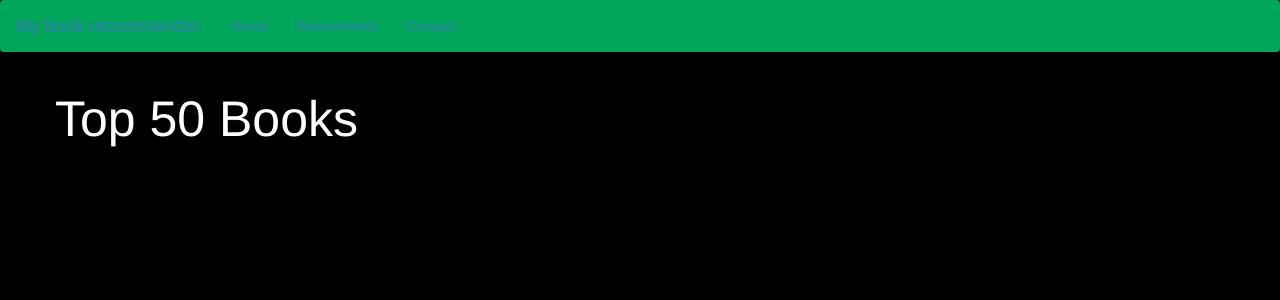
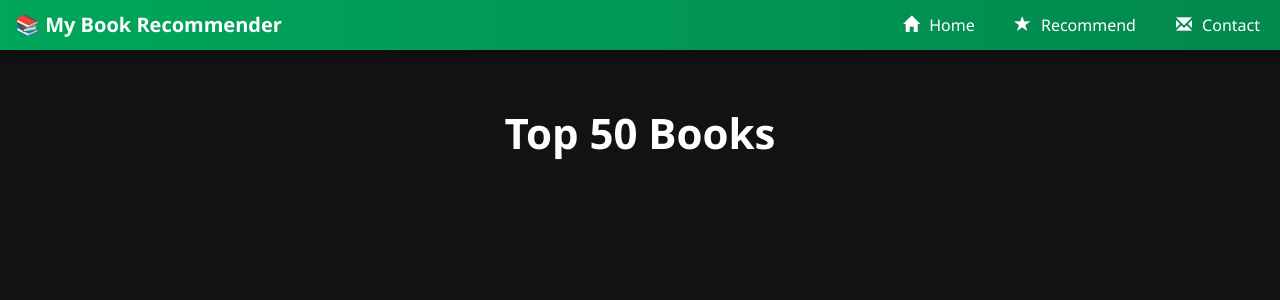
Before and after one commit to Aryansr25/BookRecommenderSystem, a Flask app: template templates/index.html in a window 1280 px wide. Shown: the top 300 px of the page. Run offline with Flask 3, Linux system fonts and the light colour scheme; the template is opened without the code that fills it, so the values that code supplies are empty; parts of the project's set-up code (start-up, migrations or seed data) failed here and were passed over; some libraries are stand-ins or nearby versions.

Commit message:
made top 50 recommendation

```diff
--- a/app.py
+++ b/app.py
@@ -1,9 +1,20 @@
-from flask import Flask,render_template
+from flask import Flask, render_template
+import pickle
 
-app=Flask(__name__)
+popular_df = pickle.load(open('popular.pkl', 'rb'))
+app = Flask(__name__)
+
+
 @app.route('/')
 def index():
-    return render_template('index.html')
+    return render_template('index.html',
+                           book_name=popular_df['Book-Title'].to_list(),
+                           author_name=popular_df['Book-Author'].to_list(),
+                           image=popular_df['Image-URL-M'].to_list(),
+                           votes=popular_df['num_ratings'].to_list(),
+                           ratings=popular_df['avg_ratings'].to_list()
+                           )
+
 
 if __name__ == '__main__':
     app.run(debug=True)
--- a/templates/index.html
+++ b/templates/index.html
@@ -3,25 +3,133 @@
 <head>
     <meta charset="UTF-8">
     <title>Book Recommender System</title>
-     <link rel="stylesheet" href="https://maxcdn.bootstrapcdn.com/bootstrap/3.4.1/css/bootstrap.min.css">
+    <link rel="stylesheet" href="https://maxcdn.bootstrapcdn.com/bootstrap/3.4.1/css/bootstrap.min.css">
+
+    <style>
+        body {
+            background-color: #121212;
+            color: #fff;
+            font-family: "Segoe UI", Arial, sans-serif;
+        }
+
+        .navbar {
+            border-radius: 0;
+            border: none;
+        }
+
+        .navbar-brand, .nav > li > a {
+            color: white !important;
+            font-weight: bold;
+        }
+
+        .navbar-brand:hover, .nav > li > a:hover {
+            color: #e6e6e6 !important;
+        }
+
+        h1 {
+            text-align: center;
+            margin: 40px 0;
+            font-size: 42px;
+            font-weight: 600;
+        }
+
+        .book-card {
+            background-color: #1e1e1e;
+            border-radius: 12px;
+            padding: 15px;
+            text-align: center;
+            box-shadow: 0 4px 12px rgba(0,0,0,0.5);
+            transition: transform 0.2s, box-shadow 0.2s;
+            height: 100%;
+        }
+
+        .book-card:hover {
+            transform: translateY(-5px);
+            box-shadow: 0 6px 18px rgba(0,0,0,0.7);
+        }
+
+        .book-card img {
+            max-height: 200px;
+            margin-bottom: 15px;
+            border-radius: 8px;
+        }
+
+        .book-card h2 {
+            font-size: 20px;
+            margin: 10px 0;
+            color: #00ffb3;
+        }
+
+        .book-card h4 {
+            font-size: 16px;
+            margin: 5px 0;
+            color: #cccccc;
+        }
+
+        .rating {
+            color: #ffd700;
+            font-weight: bold;
+        }
+        .custom-navbar {
+    background: linear-gradient(90deg, #00a65a, #02894e);
+    border: none;
+    border-radius: 0;
+    box-shadow: 0 4px 8px rgba(0,0,0,0.3);
+  }
+
+  .custom-navbar .navbar-brand {
+    color: #fff !important;
+    font-size: 20px;
+    font-weight: bold;
+  }
+
+  .custom-navbar .navbar-nav > li > a {
+    color: #fff !important;
+    font-size: 16px;
+    font-weight: 500;
+    padding: 15px 20px;
+    transition: background 0.3s, color 0.3s;
+  }
+
+  .custom-navbar .navbar-nav > li > a:hover {
+    background: rgba(255,255,255,0.15);
+    color: #fff !important;
+    border-radius: 6px;
+  }
+
+  .custom-navbar .glyphicon {
+    margin-right: 6px;
+  }
+    </style>
 </head>
-<body style="background-color: black">
-    <nav class="navbar" style="background-color:#00a65a">
-        <a class="navbar-brand" href="#">My book recommender</a>
-      <ul class="nav navbar-nav">
-        <li><a href="#">Home</a></li>
-        <li><a href="#">Recommend</a></li>
-        <li><a href="#">Contact</a></li>
-      </ul>
-    </nav>
+<body>
+    <nav class="navbar navbar-inverse custom-navbar">
+  <div class="container-fluid">
+    <div class="navbar-header">
+      <a class="navbar-brand" href="#">📚 My Book Recommender</a>
+    </div>
+    <ul class="nav navbar-nav navbar-right">
+      <li><a href="#"><span class="glyphicon glyphicon-home"></span> Home</a></li>
+      <li><a href="#"><span class="glyphicon glyphicon-star"></span> Recommend</a></li>
+      <li><a href="#"><span class="glyphicon glyphicon-envelope"></span> Contact</a></li>
+    </ul>
+  </div>
+</nav>
+
     <div class="container">
+        <h1>Top 50 Books</h1>
         <div class="row">
-            <div class="col-12">
-                <h1 style="color: white;font-size: 50px">Top 50 Books</h1>
+            {% for i in range(book_name|length) %}
+            <div class="col-md-3 col-sm-6" style="margin-bottom: 30px;">
+                <div class="book-card">
+                    <img src="{{ image[i] }}" alt="{{ book_name[i] }}">
+                    <h2>{{ book_name[i] }}</h2>
+                    <h4>{{ author_name[i] }}</h4>
+                    <h4>Votes: {{ votes[i] }}</h4>
+                    <h4 class="rating">⭐ {{ ratings[i] | round(2) }}</h4>
+                </div>
             </div>
-            <div class="col-3">
-                <div
-            </div>
+            {% endfor %}
         </div>
     </div>
 </body>
```
